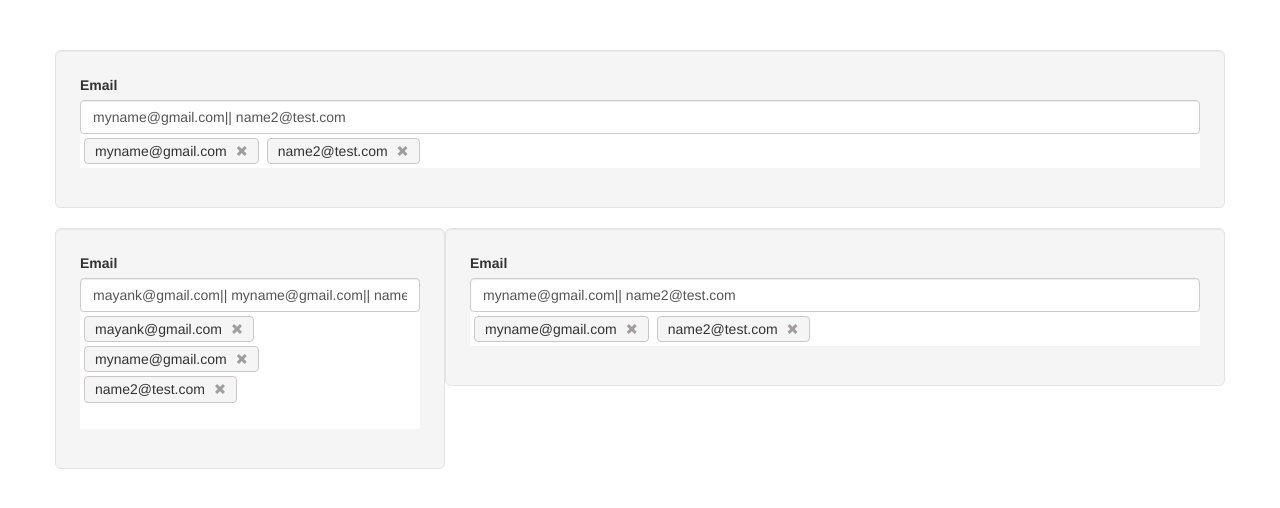
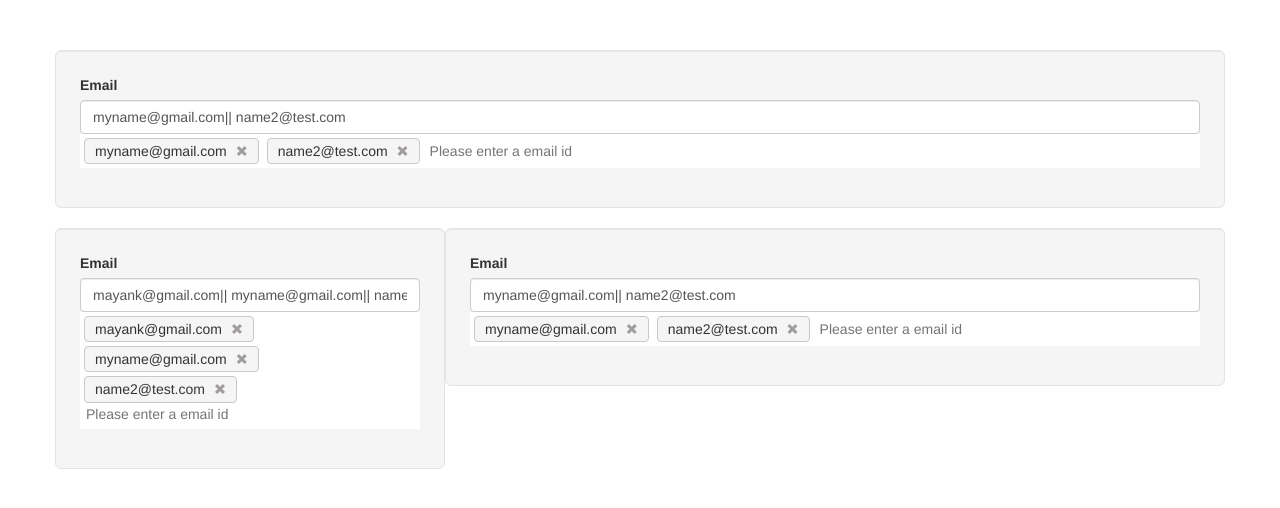
Before and after one commit to rajmayank/tag-input, a website: page index.html in a window 1280 px wide. Drawn offline with Linux system fonts and the light colour scheme; files that its build step writes are made by us from their sources.

Commit message:
Added default text option

```diff
--- a/index.html
+++ b/index.html
@@ -52,20 +52,8 @@
 		$(".inputEmail").tagInput({
 			'tagKeys' : ['space', 'comma', 'enter', 'semicolon'],
 			'emailSeperator' : '   || ',
+			'defaultText' : 'Please enter a email id',
 			'defaultEmails' : ['myname@gmail.com' , 'name2@test.com']
-		});
-
-		$(element / s).tagInput({
-			'tagKeys': ['space', 'comma', 'enter', 'semicolon'],
-			'emailSeperator': ',',
-			'defaultEmails': [],
-			'validEmailTest': function(email) {
-				if (/^\w+([\.-]?\w+)*@\w+([\.-]?\w+)*(\.\w{2,3})+$/.test(mail)) {
-					return ('valid');
-				} else {
-					return ('invalid');
-				}
-			}
 		});
 
 	</script>
--- a/src/tagInput.js
+++ b/src/tagInput.js
@@ -5,6 +5,7 @@
 		var defaults = {
 			'tagKeys': ['space', 'comma', 'enter'],
 			'emailSeperator' : ',',
+			'defaultText' : null,
 			'defaultEmails' : null,
 			'validEmailTest' : null
 		};
@@ -36,6 +37,9 @@
 			var containerDiv = $('<div>').addClass('tagInput-container');
 			var inputElementContainer = $('<div>').addClass('tagInput-input-container');
 			var inputElement = $('<input>').addClass('tagInput-input');
+			if(settings.defaultText){
+				inputElement.attr('placeholder', settings.defaultText);
+			}
 			$(inputElementContainer).append(inputElement);
 			$(containerDiv).append(inputElementContainer);
 			$(elem).after(containerDiv);
```
Also changed, not shown: README.md, dist/js/tagInput.min.js.
